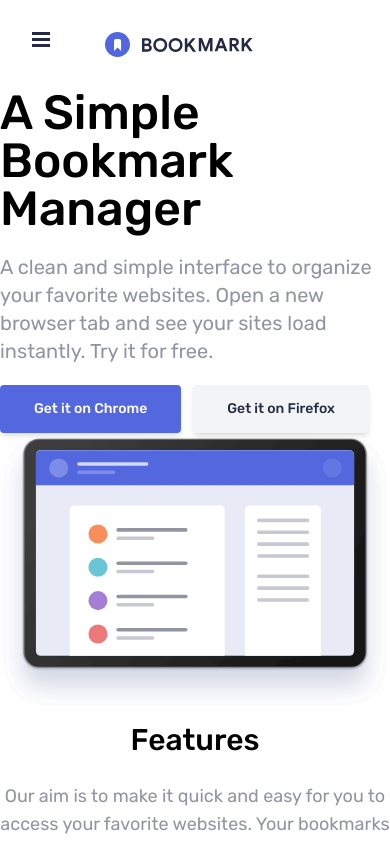
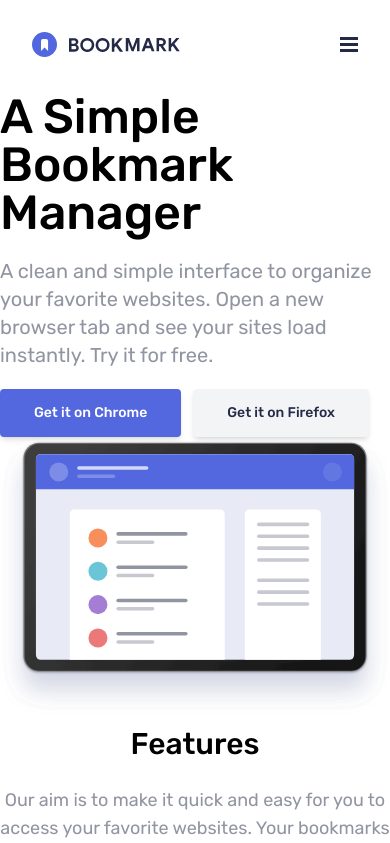
Before and after one commit to brianmarete/bookmark-landing-page, a React (Vite) app: page / in a window 390 px wide. Shown: the top 843 px of the page. Built offline with nearby package versions, Linux system fonts and the light colour scheme.

Commit message:
Show navbar on scroll

```diff
--- a/src/components/Navbar.tsx
+++ b/src/components/Navbar.tsx
@@ -1,32 +1,65 @@
-import { useState } from "react";
+import { useState, useEffect, useRef } from "react";
 import Logo from "../assets/logo-bookmark.svg";
 import MenuIcon from "../assets/icon-hamburger.svg";
 import CloseIcon from "../assets/icon-close.svg";
 
 const Navbar = () => {
   const [isMenuOpen, setIsMenuOpen] = useState(false);
+  const [isNavbarFixed, setIsNavbarFixed] = useState(false);
+  const navbarRef = useRef<HTMLElement>(null);
+  const observerRef = useRef(null);
   const toggleMenu = () => setIsMenuOpen(!isMenuOpen);
 
+  useEffect(() => {
+    const navbar = navbarRef.current;
+    const navbarHeight = navbar?.offsetHeight || 0;
+
+    const observer = new IntersectionObserver(
+      ([entry]) => {
+        setIsNavbarFixed(!entry.isIntersecting);
+      },
+      {
+        threshold: 1,
+        rootMargin: `${navbarHeight}px 0px 0px 0px`,
+      }
+    );
+
+    if (observerRef.current) {
+      observer.observe(observerRef.current);
+    }
+
+    return () => {
+      if (observerRef.current) {
+        observer.unobserve(observerRef.current);
+      }
+    };
+  }, []);
+
   return (
-    <div className="flex justify-between xl:mx-36 md:mx-24 md:mt-4 z-10">
-      <button
-        onClick={toggleMenu}
-        className="md:hidden fixed top-8 left-8 z-40"
-        aria-label="Toggle menu"
+    <>
+      <header ref={navbarRef}>
+        <div
+          className={`md:hidden flex justify-between  bg-white p-8 transition-all duration-300 ${
+            isNavbarFixed
+              ? "fixed top-0 left-0 right-0 animate-slideDown shadow-md"
+              : ""
+          }`}
         >
+          <div className="">
+            <img src={Logo} alt="" />
+          </div>
+          <button onClick={toggleMenu} aria-label="Toggle menu">
             {isMenuOpen ? (
               <img src={CloseIcon} alt="" />
             ) : (
               <img src={MenuIcon} alt="" />
             )}
           </button>
-      <div className="flex justify-center py-8  w-full md:max-w-fit">
-        <img src={Logo} alt="" className="mr-8 text-2xl" />
         </div>
 
         {/* MOBILE MENU */}
         <nav
-        className={`fixed md:hidden top-0 left-0 bottom-0 flex items-center w-full h-20 bg-white pt-4 px-16 transform transition-transform duration-200 ease-in-out z-30 ${
+          className={`fixed md:hidden top-0 left-0 bottom-0 flex items-center w-full h-20 pt-4 px-16 transform transition-transform duration-200 ease-in-out z-30 ${
             isMenuOpen ? "translate-y-0" : "-translate-y-full"
           }`}
         >
@@ -47,7 +80,16 @@ const Navbar = () => {
         </nav>
 
         {/* DESKTOP MENU */}
-      <nav className="hidden md:flex md:items-center">
+        <nav
+          className={`bg-white xl:px-36 md:px-24 z-10 hidden md:flex md:justify-between md:items-center transition-all duration-300 ${
+            isNavbarFixed
+              ? "fixed top-0 left-0 right-0 animate-slideDown shadow-md"
+              : ""
+          }`}
+        >
+          <div className="flex justify-center py-8  w-full md:max-w-fit">
+            <img src={Logo} alt="" className="mr-8 text-2xl" />
+          </div>
           <ul className="leading-none space-x-12 uppercase text-sm tracking-widest">
             <li className="inline">
               <a href="#" className="hover:text-soft-red">
@@ -71,7 +113,15 @@ const Navbar = () => {
             </li>
           </ul>
         </nav>
-    </div>
+      </header>
+      {/* Observer target - positioned just below the navbar */}
+      <div ref={observerRef} className="h-1" />
+
+      {/* Spacer to prevent content jump when navbar becomes fixed */}
+      {isNavbarFixed && (
+        <div style={{ height: navbarRef.current?.offsetHeight }} />
+      )}
+    </>
   );
 };
 
--- a/tailwind.config.js
+++ b/tailwind.config.js
@@ -35,10 +35,15 @@ export default {
             height: "0",
           },
         },
+        slideDown: {
+          "0%": { transform: "translateY(-100%)", opacity: "0" },
+          "100%": { transform: "translateY(0)", opacity: "1" },
+        },
       },
       animation: {
         "accordion-down": "accordion-down 0.2s ease-out",
         "accordion-up": "accordion-up 0.2s ease-out",
+        slideDown: "slideDown 0.5s ease-out forwards",
       },
     },
   },
```
Lines whose indentation alone changed are shown as unchanged.
